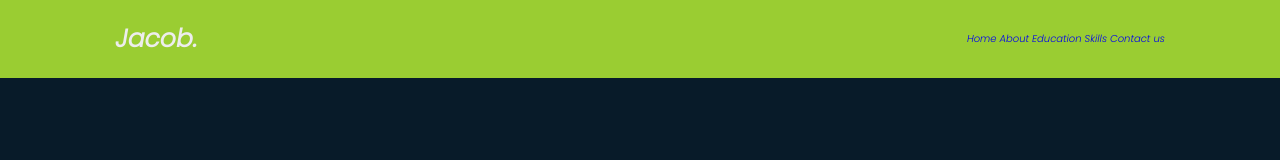
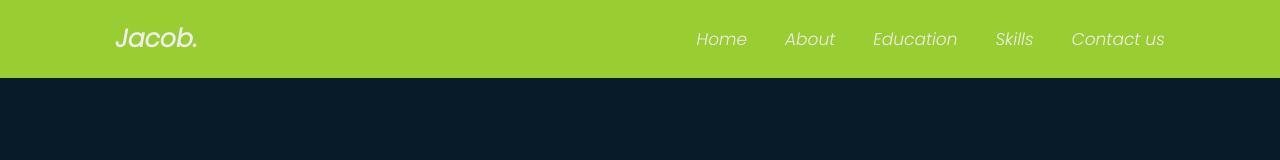
Before and after one commit to javierjuanJJ/Responsive-Personal-Portfolio-Website-using-HTML-CSS-Javascript, a plain HTML site: page index.html in a window 1280 px wide. Drawn offline with Linux system fonts and the light colour scheme.

Commit message:
Commit 5

```diff
--- a/css/style.css
+++ b/css/style.css
@@ -46,3 +46,16 @@ body {
     color: var(--text-color);
     font-weight: 600;
 }
+
+.navbar a{
+    font-size: 1.7rem;
+    color: var(--text-color);
+    font-weight: 500;
+    margin-left: 3.5rem;
+    transition: .3s;
+}
+
+.navbar a:hover
+.navbar a.active {
+    color: var(--main-color);
+}
--- a/index.html
+++ b/index.html
@@ -11,7 +11,7 @@
   <a class="logo" href="#">Jacob.</a>
   <nav class="navbar">
 
-    <a href="#home">Home</a>
+    <a href="#home" class="active">Home</a>
     <a href="#about">About</a>
     <a href="#education">Education</a>
     <a href="#skills">Skills</a>
```
